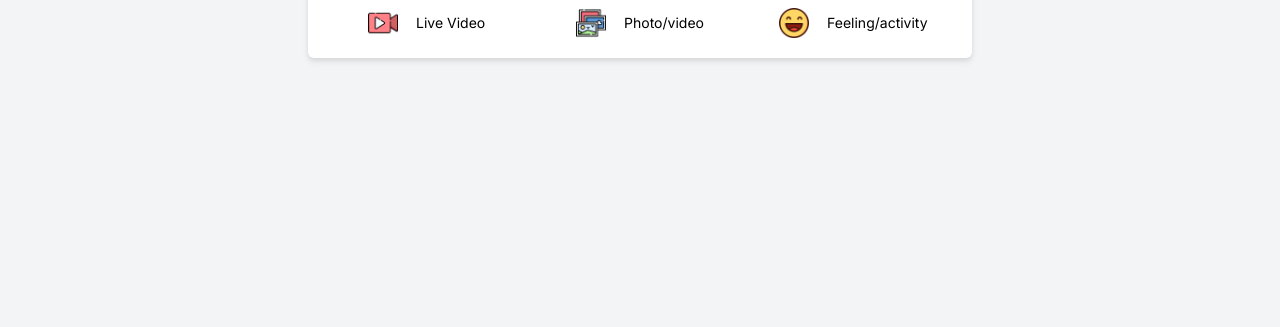
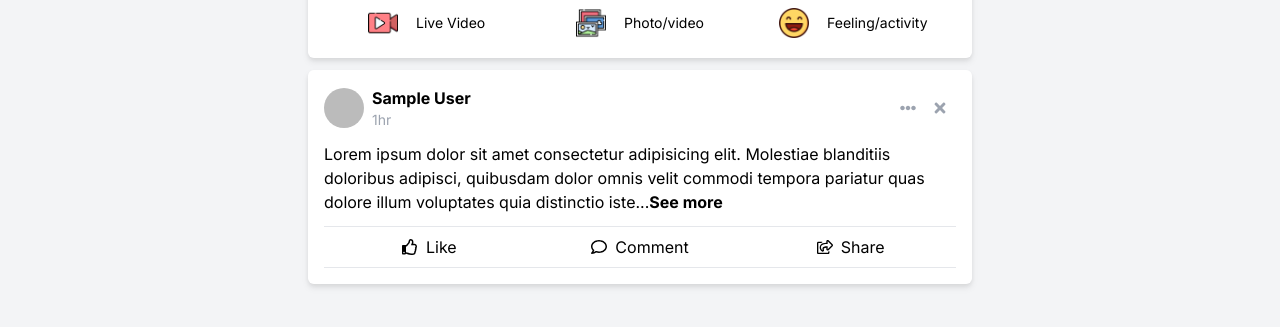
Before and after one commit to peterpardo/pp1-facebook-clone, a Next.js app: page / in a window 1280 px wide. Shown: the part 141-468 px from the top of the page. Built offline with nearby package versions, Linux system fonts and the light colour scheme; no server answers; sample sign-in values are in the browser's storage.

Commit message:
Created inital ui for post

```diff
--- a/components/Feed.tsx
+++ b/components/Feed.tsx
@@ -4,6 +4,7 @@ import { useSession } from "next-auth/react";
 import Image from "next/image";
 import { useState } from "react";
 import CreatePostModal from "./CreatePostModal";
+import Post from "./Post";
 
 const Feed = () => {
   const { data: session } = useSession();
@@ -86,6 +87,7 @@ const Feed = () => {
       </div>
 
       {/* List of Posts */}
+      <Post />
 
       <CreatePostModal
         isOpen={isOpenModal}
--- /dev/null
+++ b/components/Post.tsx
@@ -0,0 +1,100 @@
+"use client";
+
+import { useSession } from "next-auth/react";
+import Image from "next/image";
+import { useEffect, useState } from "react";
+import { FaEllipsisH, FaRegComment, FaRegShareSquare, FaRegThumbsUp, FaTimes } from "react-icons/fa";
+
+let dummyPost =
+  "Lorem ipsum dolor sit amet consectetur adipisicing elit. Molestiae blanditiis doloribus adipisci, quibusdam dolor omnis velit commodi tempora pariatur quas dolore illum voluptates quia distinctio iste provident ut dolorem natus harum eius nam rem sapiente recusandae facilis! Aperiam, recusandae nisi!";
+
+const Post = () => {
+  const { data: session } = useSession();
+  const [isShowFullPost, setIsShowFullPost] = useState(false);
+  const [post, setPost] = useState("");
+
+  useEffect(() => {
+    if (isShowFullPost) {
+      setIsShowFullPost(false);
+    }
+    if (dummyPost.length > 300) {
+      const formattedPost = `${dummyPost.substring(0, 200)}...`;
+      setPost(formattedPost);
+    } else {
+      setPost(dummyPost);
+    }
+  }, []);
+
+  const handleShowFullPost = () => {
+    setIsShowFullPost(true);
+    setPost(dummyPost);
+  };
+
+  return (
+    <div className="flex flex-col gap-y-3 bg-white rounded-md p-4 drop-shadow-md w-full">
+      {/* header */}
+      <div className="flex items-center gap-x-2">
+        {/* user image */}
+        <div className="w-10 rounded-full cursor-pointer overflow-hidden">
+          <Image
+            src={session?.user.image as string}
+            alt="user image"
+            width={40}
+            height={40}
+            className="w-full"
+          />
+        </div>
+
+        <div className="flex flex-col gap-x-2">
+          {/* name */}
+          <div className="font-bold">{session?.user.name}</div>
+          {/* time posted */}
+          <div className="text-sm text-gray-400">1hr</div>
+        </div>
+
+        <div className="flex items-center ml-auto">
+          {/* kebab icon */}
+          <div className="p-2 rounded-full cursor-pointer hover:bg-gray-100">
+            <FaEllipsisH className="text-gray-400" />
+          </div>
+          {/* close icon */}
+          <div className="p-2 rounded-full cursor-pointer hover:bg-gray-100">
+            <FaTimes className="text-gray-400" />
+          </div>
+        </div>
+      </div>
+
+      {/* post */}
+      <p>
+        {post}
+        {dummyPost.length > 300 && !isShowFullPost && (
+          <span
+            className="font-bold cursor-pointer"
+            onClick={handleShowFullPost}
+          >
+            See more
+          </span>
+        )}
+      </p>
+
+      {/* action buttons */}
+      <div className="flex justify-between items-center border-y-[1px] py-1">
+        <div className="flex justify-center items-center gap-x-2 text-center flex-1 cursor-pointer py-1 hover:bg-gray-100 rounded-md">
+          <FaRegThumbsUp />
+          <span>Like</span>
+        </div>
+        <div className="flex justify-center items-center gap-x-2 text-center flex-1 cursor-pointer py-1 hover:bg-gray-100 rounded-md">
+          <FaRegComment />
+          <span>Comment</span>
+        </div>
+        <div className="flex justify-center items-center gap-x-2 text-center flex-1 cursor-pointer py-1 hover:bg-gray-100 rounded-md">
+          <FaRegShareSquare />
+          <span>Share</span>
+        </div>
+      </div>
+
+      {/* comments */}
+    </div>
+  );
+};
+export default Post;
```
